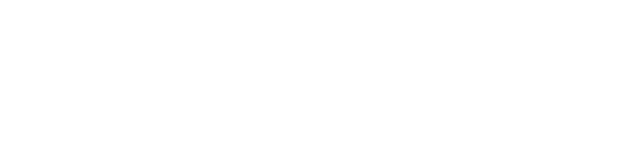
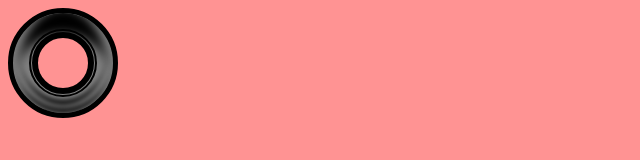
Before and after one commit to jhosmar26/kunai, a plain HTML site: page index.html in a window 1280 px wide. Shown: the whole page, without its empty margins (0-640 px from the left). Drawn offline with Linux system fonts and the light colour scheme.

Commit message:
ADD: ring

```diff
--- a/index.html
+++ b/index.html
@@ -8,6 +8,14 @@
   <link rel="stylesheet" href="style.css">
 </head>
 <body>
-
+  <div class="ring">
+    <div class="main-circle">
+      <div class="shadow shadow-top"></div>
+      <div class="shadow shadow-bottom bottom-1"></div>
+      <div class="shadow shadow-bottom bottom-2"></div>
+      <div class="hole line"></div>
+      <div class="hole"></div>
+    </div>
+  </div>
 </body>
 </html>
--- a/style.css
+++ b/style.css
@@ -0,0 +1,60 @@
+:root{
+  --background: #ff9393;
+}
+body{
+  background: var(--background);
+}
+.ring .main-circle{
+  width: 100px;
+  height: 100px;
+  border: 5px solid black;
+  border-radius: 50%;
+  background: gray;
+  display: flex;
+  flex-direction: column;
+  justify-content: center;
+  align-items: center;
+  position: relative;
+  overflow: hidden;
+}
+.ring .hole{
+  position: absolute;
+  width: 50px;
+  height: 50px;
+  border-radius: 50%;
+  /* mix-blend-mode: hard-light; */
+  background-color: var(--background);
+  border: 6px solid black;
+}
+.ring .hole.line{
+  width: 64px;
+  height: 64px;
+  border-width: 2px;
+  background-color: transparent;
+}
+
+.ring .shadow{
+  position: absolute;
+  width: 90px;
+  height: 110px;
+  border-top: 25px solid black;
+  border-radius: 50%;
+  margin-top: 1.5em;
+  filter: blur(5px);
+  /* filter: drop-shadow(0 0 0.75rem black); */
+}
+.ring .shadow-bottom{
+  width: 90px;
+  border-top: 5px solid black;
+  margin-top: 0;
+  transform: rotate(180deg);
+  filter: blur(2.5px);
+  margin-bottom: 1em;
+}
+.ring .shadow-bottom.bottom-1{
+  margin-bottom: 1em;
+  width: 100px;
+}
+.ring .shadow-bottom.bottom-2{
+  margin-bottom: 2em;
+}
```
